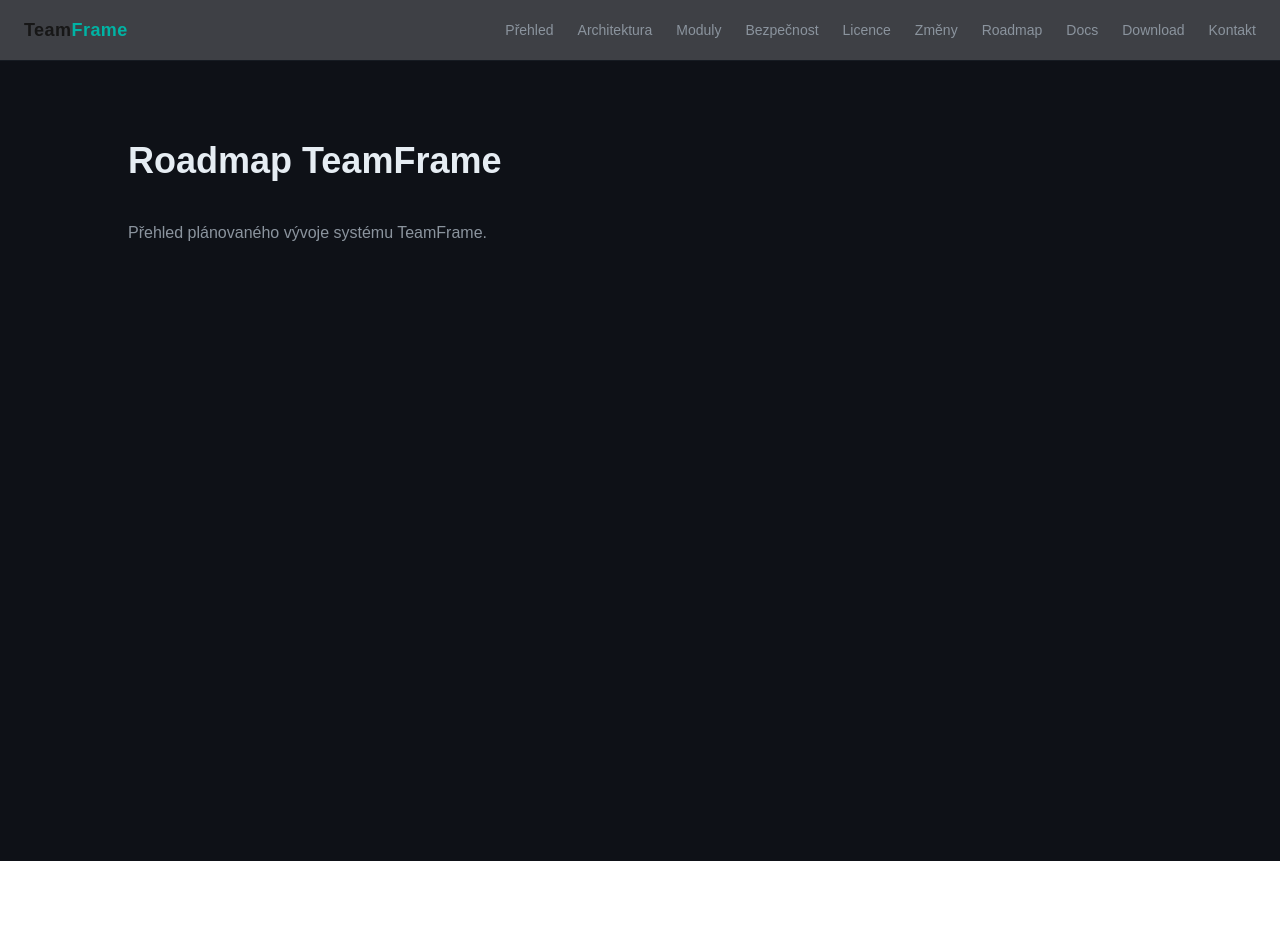
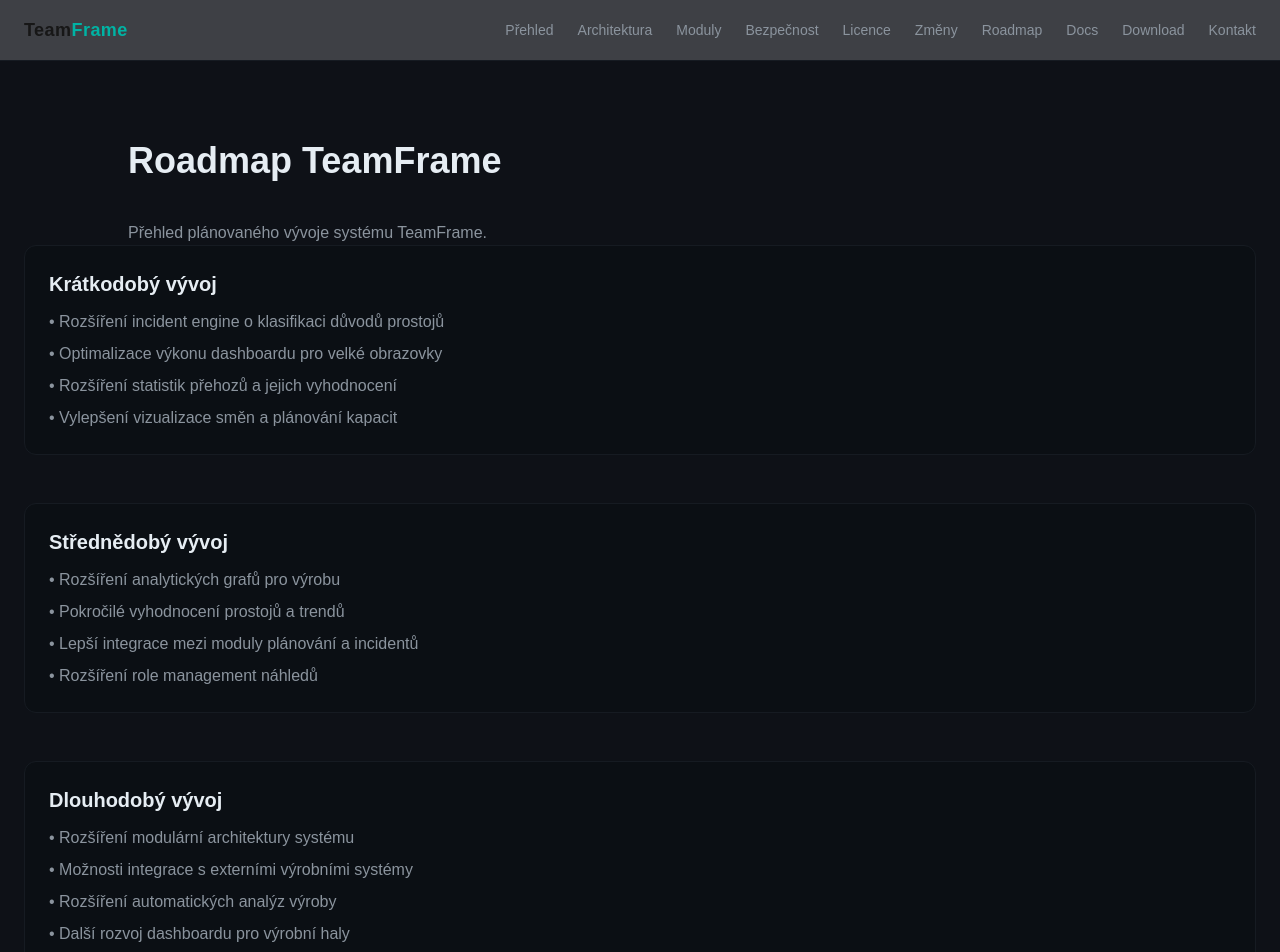
Before and after one commit to rendilife/teamframe-web, a Next.js app: page /roadmap in a window 1280 px wide. Shown: the top 952 px of the page. Before the commit the page ends 861 px from the top, so only its background shows below. Built offline with nearby package versions, Linux system fonts and the light colour scheme.

Commit message:
Website update

```diff
--- a/app/roadmap/page.tsx
+++ b/app/roadmap/page.tsx
@@ -10,6 +10,53 @@ export default function Roadmap() {
         </p>
 
       </div>
+
+
+
+<div className="space-y-12">
+
+  {/* 1 */}
+  <div className="border border-[#161B22] rounded-xl p-6 bg-[#0B0F14]">
+    <h2 className="text-xl font-semibold mb-3">Krátkodobý vývoj</h2>
+
+    <ul className="text-[#8B949E] space-y-2">
+      <li>• Rozšíření incident engine o klasifikaci důvodů prostojů</li>
+      <li>• Optimalizace výkonu dashboardu pro velké obrazovky</li>
+      <li>• Rozšíření statistik přehozů a jejich vyhodnocení</li>
+      <li>• Vylepšení vizualizace směn a plánování kapacit</li>
+    </ul>
+  </div>
+
+  {/* 2 */}
+  <div className="border border-[#161B22] rounded-xl p-6 bg-[#0B0F14]">
+    <h2 className="text-xl font-semibold mb-3">Střednědobý vývoj</h2>
+
+    <ul className="text-[#8B949E] space-y-2">
+      <li>• Rozšíření analytických grafů pro výrobu</li>
+      <li>• Pokročilé vyhodnocení prostojů a trendů</li>
+      <li>• Lepší integrace mezi moduly plánování a incidentů</li>
+      <li>• Rozšíření role management náhledů</li>
+    </ul>
+  </div>
+
+  {/* 3 */}
+  <div className="border border-[#161B22] rounded-xl p-6 bg-[#0B0F14]">
+    <h2 className="text-xl font-semibold mb-3">Dlouhodobý vývoj</h2>
+
+    <ul className="text-[#8B949E] space-y-2">
+      <li>• Rozšíření modulární architektury systému</li>
+      <li>• Možnosti integrace s externími výrobními systémy</li>
+      <li>• Rozšíření automatických analýz výroby</li>
+      <li>• Další rozvoj dashboardu pro výrobní haly</li>
+    </ul>
+  </div>
+
+</div>
+
+
+
+
+
     </main>
   );
 }
```
